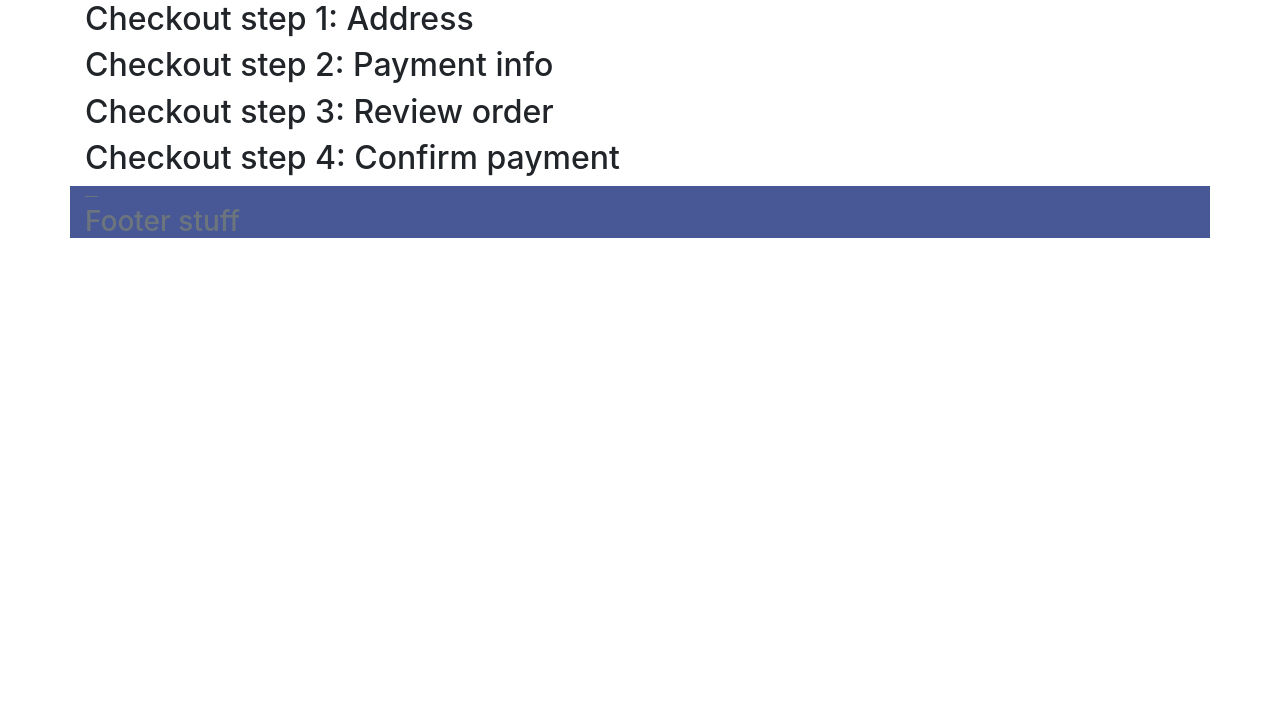
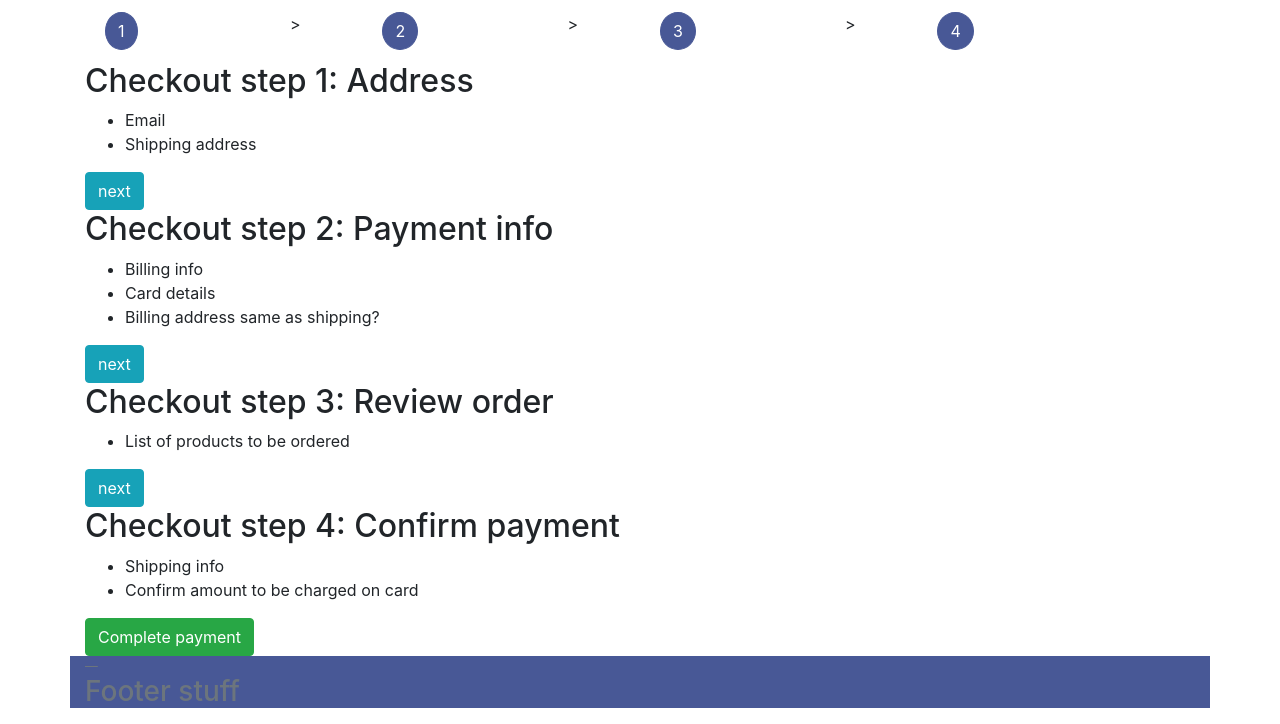
Before and after one commit to vln2/CaptainConsole, a Django app: page /checkout/ in a window 1280 px wide. Shown: the part 76-800 px from the top of the page. Run offline with Django 3.2, Linux system fonts and the light colour scheme; parts of the project's set-up code (start-up, migrations or seed data) failed here and were passed over; some libraries are stand-ins or nearby versions.

Commit message:
base template for checkout steps

```diff
--- a/CaptainConsole/templates/pages/checkout.html
+++ b/CaptainConsole/templates/pages/checkout.html
@@ -8,9 +8,69 @@
 <!--    Page content      -->
 {% block content %}
 <main class="container">
-    <h2>Checkout step 1: Address</h2>
-    <h2>Checkout step 2: Payment info</h2>
-    <h2>Checkout step 3: Review order</h2>
-    <h2>Checkout step 4: Confirm payment</h2>
+    <div>
+        <!-- CHECKOUT BREADCRUMBS LINKS -->
+        <ul class="list-group flex-row">
+            <li class="list-group-item border-0 col-2">
+                <a href="#checkout_1" class="btn btn-primary rounded-circle">1</a>
+            </li>
+            <li class="list-group-item border-0 col-1">></li>
+            <li class="list-group-item border-0 col-2">
+                <a href="#checkout_2" class="btn btn-primary rounded-circle">2</a>
+            </li>
+            <li class="list-group-item border-0 col-1">></li>
+            <li class="list-group-item border-0 col-2">
+                <a href="#checkout_3" class="btn btn-primary rounded-circle">3</a>
+            </li>
+            <li class="list-group-item border-0 col-1">></li>
+            <li class="list-group-item border-0 col-2">
+                <a href="#checkout_4" class="btn btn-primary rounded-circle">4</a>
+            </li>
+        </ul>
+    </div>
+
+    <!--        CHECKOUT SHIPPING ADDRESS -->
+    <section id="checkout_1">
+        <h2>Checkout step 1: Address</h2>
+        <ul>
+            <li>Email</li>
+            <li>Shipping address</li>
+        </ul>
+        <!-- NEXT -->
+        <a href="#checkout_2" class="btn-info btn">next</a>
+    </section>
+
+    <!--        CHECKOUT BILLING INFO -->
+    <section id="checkout_2">
+        <h2>Checkout step 2: Payment info</h2>
+        <ul>
+            <li>Billing info</li>
+            <li>Card details</li>
+            <li>Billing address same as shipping?</li>
+        </ul>
+        <!-- NEXT -->
+        <a href="#checkout_3" class="btn-info btn">next</a>
+    </section>
+
+    <!--        CHECKOUT REVIEW -->
+    <section id="checkout_3">
+        <h2>Checkout step 3: Review order</h2>
+        <ul>
+            <li>List of products to be ordered</li>
+        </ul>
+        <!-- NEXT -->
+        <a href="#checkout_4" class="btn-info btn">next</a>
+    </section>
+
+    <!--        CHECKOUT CONFIRM PAYMENT -->
+    <section id="checkout_4">
+        <h2>Checkout step 4: Confirm payment</h2>
+        <ul>
+            <li>Shipping info</li>
+            <li>Confirm amount to be charged on card</li>
+        </ul>
+        <!-- FINISH -->
+        <a href="" class="btn-success btn">Complete payment</a>
+    </section>
 </main>
 {% endblock content %}
```
